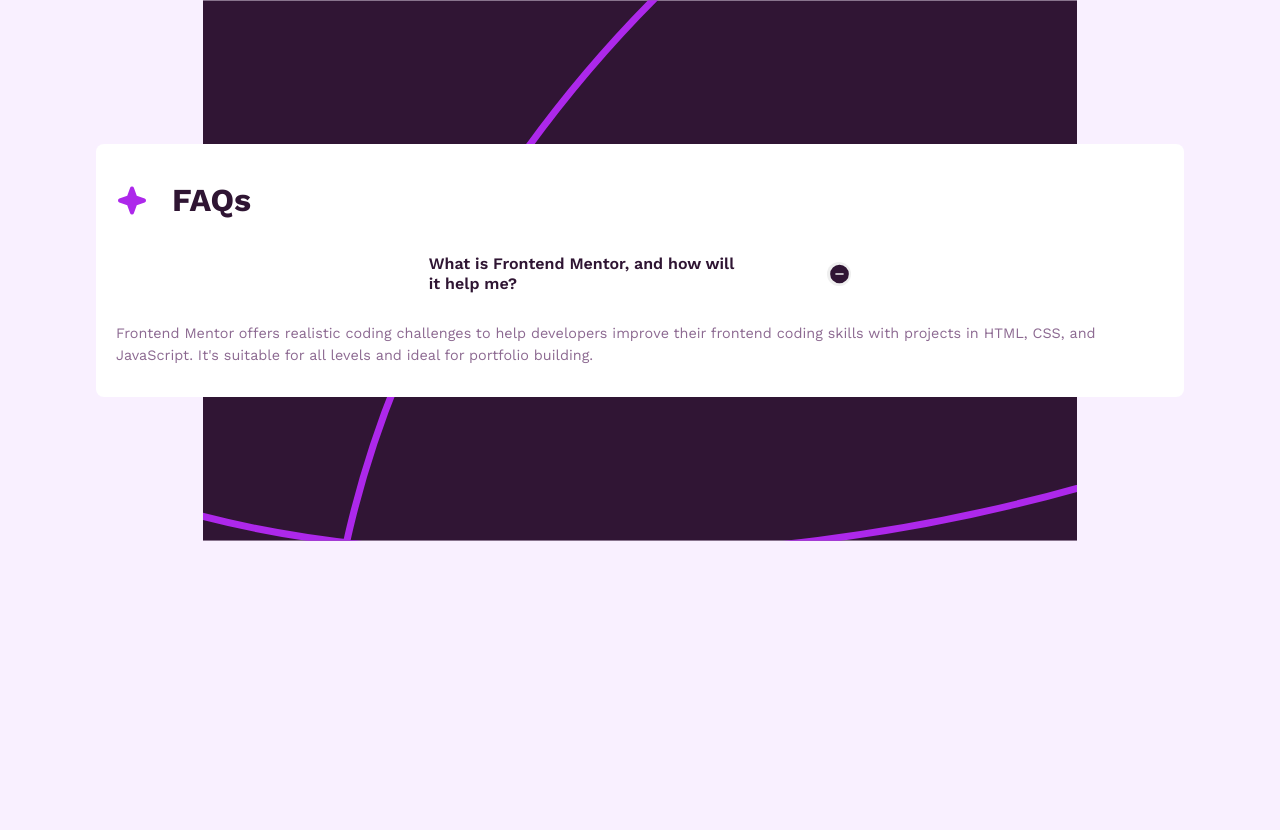
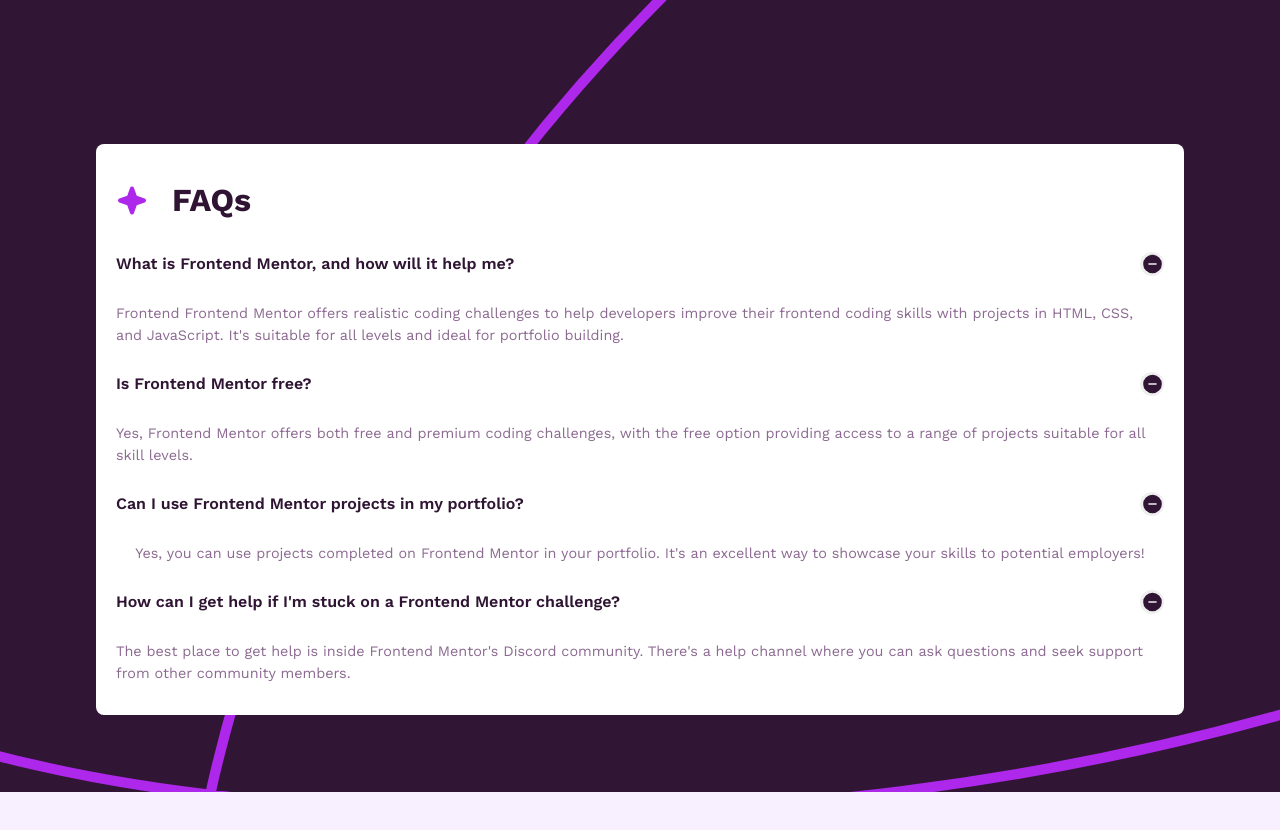
Before and after one commit to LesleyWesley/react-accordion-faq, a React (Vite) app: page / in a window 1280 px wide. Shown: the top 830 px of the page. Before the commit the page ends 800 px from the top, so only its background shows below. Built offline with nearby package versions, Linux system fonts and the light colour scheme.

Commit message:
Added props to question component and mapped data

```diff
--- a/src/App.css
+++ b/src/App.css
@@ -57,6 +57,7 @@ header {
   display: flex;
   justify-content: space-between;
   align-items: center;
+  width: 100%;
 }
 
 h2 {
@@ -81,4 +82,6 @@ p {
   color: hsl(292, 16%, 49%);
   font-size: .9rem;
   line-height: 1.4rem;
+  display: flex;
+  justify-content: flex-start;
 }
--- a/src/App.jsx
+++ b/src/App.jsx
@@ -8,11 +8,20 @@ import QuestionSection from "./components/QuestionSection.jsx"
 
 
 function App() {
+
+  const questionArray = data.map(singleQuestion => {
+    return (
+      <QuestionSection
+        key={singleQuestion.id}
+        question={singleQuestion}
+      />
+    )
+  })
  return (
    <div className="app">
       <Header />
       <div className="single-question-container">
-          <QuestionSection />
+          {questionArray}
       </div>
    </div>
  )
--- a/src/components/QuestionSection.jsx
+++ b/src/components/QuestionSection.jsx
@@ -1,16 +1,17 @@
 import React from "react"
 
-function QuestionSection() {
+function QuestionSection(props) {
 
+  console.log(props)
 
   return (
     <div className="single-question">
         <div className="question-heading">
-            <h2>What is Frontend Mentor, and how will it help me?</h2>
+            <h2>{props.question.question}</h2>
             <button type="button"></button>
         </div>
         <p className="answer">
-          Frontend Mentor offers realistic coding challenges to help developers improve their frontend coding skills with projects in HTML, CSS, and JavaScript. It's suitable for all levels and ideal for portfolio building.
+          {props.question.answer}
         </p>
     </div>
   )
```
